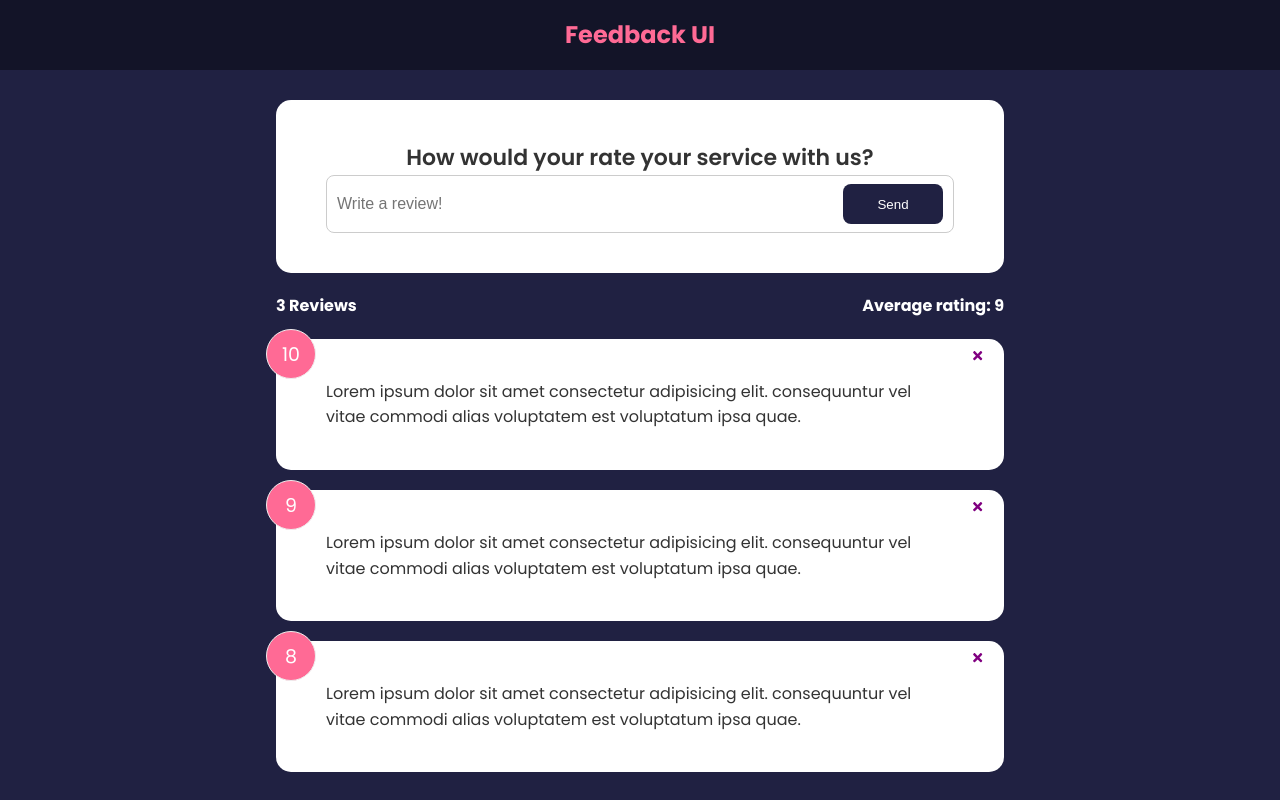
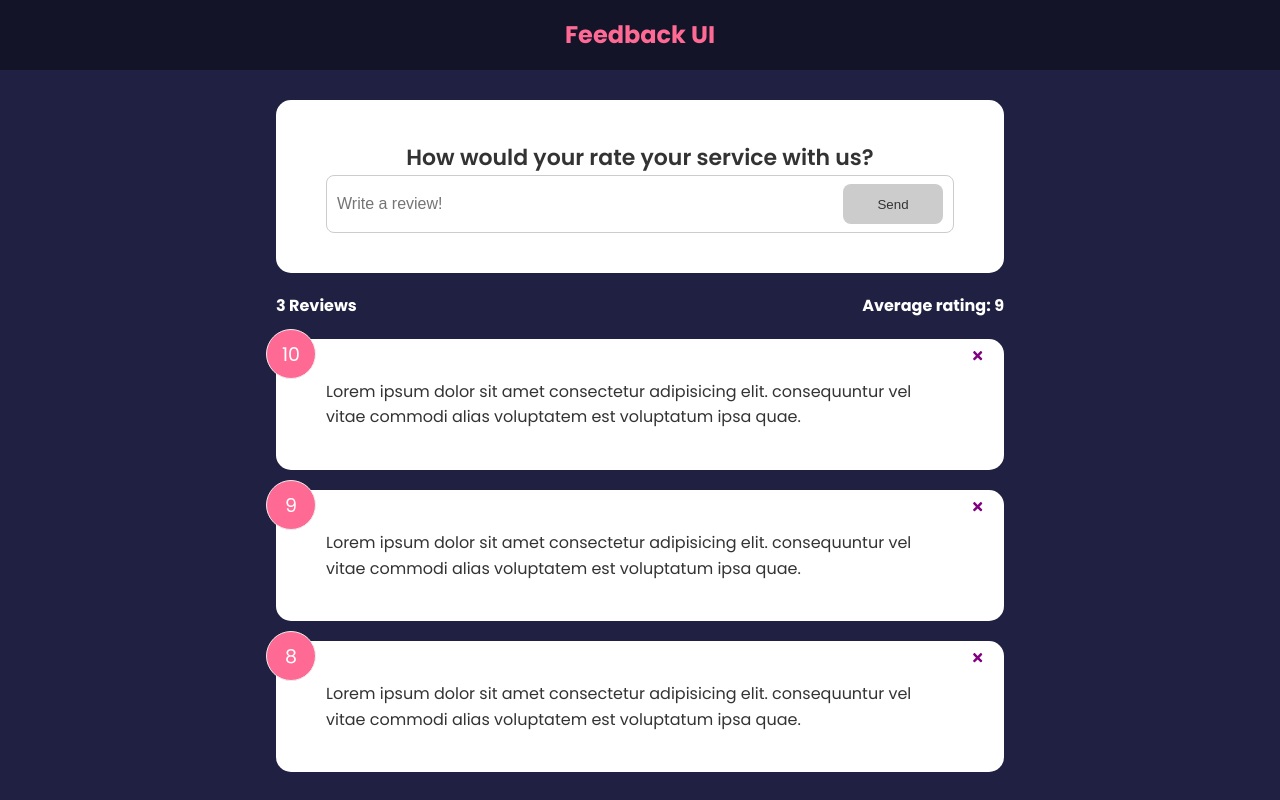
Before and after one commit to havalda-r/feedback-app, a React (Create React App) app: page / in a window 1280 px wide. Built offline with nearby package versions, Linux system fonts and the light colour scheme.

Commit message:
feat: add validation

```diff
--- a/src/components/FeedbackForm.jsx
+++ b/src/components/FeedbackForm.jsx
@@ -4,8 +4,20 @@
 
 function FeedbackForm() {
   const [text, setText] = useState('');
+  const [btnDisabled, setBtnDisabled] = useState(true);
+  const [message, setMessage] = useState('');
 
   const handleTextChange = (e) => {
+    if (text === '') {
+      setBtnDisabled(true);
+      setMessage(null);
+    } else if (text !== '' && text.trim().length < 10) {
+      setBtnDisabled(true);
+      setMessage('Text must be at least 10 characters!');
+    } else {
+      setBtnDisabled(false);
+      setMessage(null);
+    }
     setText(e.target.value);
   };
 
@@ -20,8 +32,11 @@
             value={text}
             onChange={handleTextChange}
           ></input>
-          <Button type='submit'>Send</Button>
+          <Button type='submit' isDisabled={btnDisabled}>
+            Send
+          </Button>
         </div>
+        {message && <div className='message'>{message}</div>}
       </form>
     </Card>
   );
```
